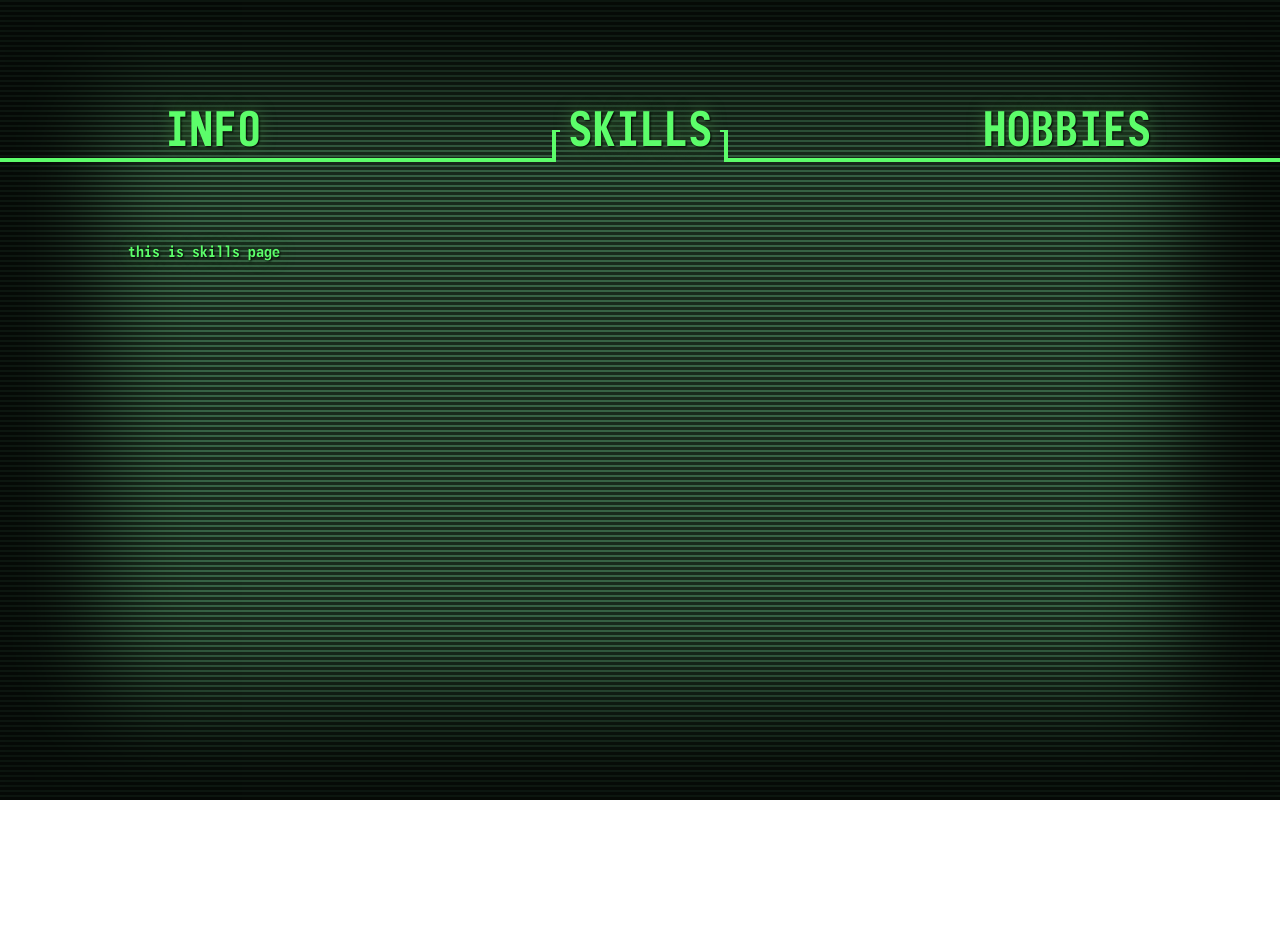
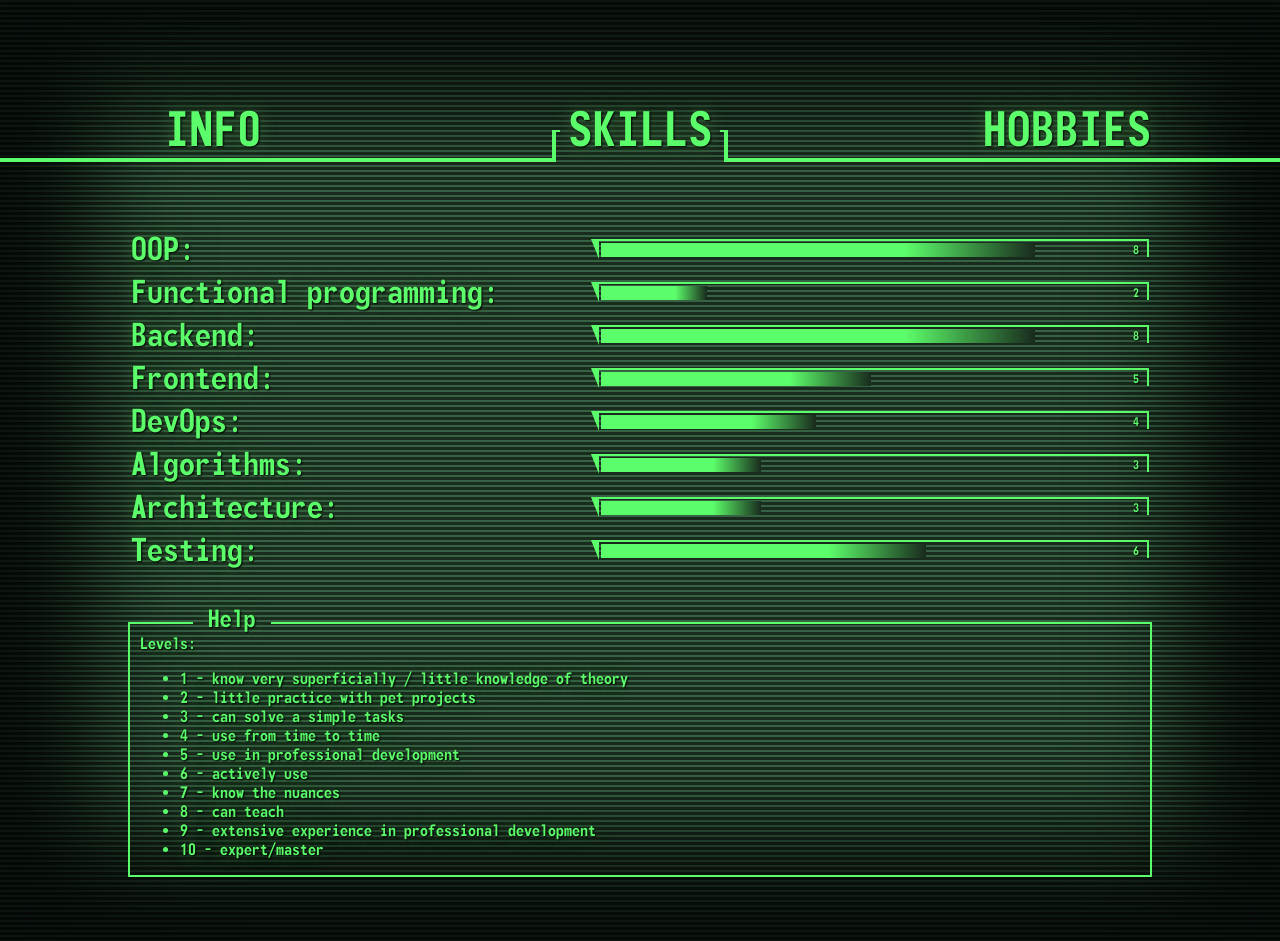
Before and after one commit to kolobok-kelbek/me, a React (Create React App) app: page /skills in a window 1280 px wide. Before the commit the page ends 800 px from the top, so only its background shows below. Built offline with nearby package versions, Linux system fonts and the light colour scheme.

Commit message:
Add content for skills page

```diff
--- a/src/components/Menu/Menu.css
+++ b/src/components/Menu/Menu.css
@@ -1,6 +1,5 @@
 .Menu {
     display: flex;
-    width: 100vw;
     list-style: none;
     margin: 0;
     padding: 100px 0 0 0;
--- /dev/null
+++ b/src/components/Note/Note.css
@@ -0,0 +1,42 @@
+.Note {
+    margin-top: 1.15rem;
+    box-sizing: border-box;
+    border-bottom: 2px solid #5cfd6a;
+    border-left: 2px solid #5cfd6a;
+    border-right: 2px solid #5cfd6a;
+}
+
+.note-title-wrapper {
+    height: 0.1rem;
+    position: relative;
+}
+
+.note-title {
+    font-size: 1.5rem;
+    position: absolute;
+    top: -1.15rem;
+    display: flex;
+    width: 100%;
+}
+
+.note-title-text {
+    padding: 0 15px;
+}
+
+.note-title div {
+    border-bottom: 2px solid #5cfd6a;
+    height: 1.15rem;
+}
+
+.note-title .note-title-after {
+    flex: 1;
+}
+
+.note-title .note-title-before {
+    flex: 14;
+}
+
+.note-content {
+    font-size: 1rem;
+    margin: 10px;
+}
--- /dev/null
+++ b/src/components/Note/Note.js
@@ -0,0 +1,21 @@
+import React from 'react';
+import './Note.css';
+
+function Note(props) {
+  return (
+    <div className="Note">
+        <div className="note-title-wrapper">
+            <div className="note-title">
+                <div className="note-title-after"></div>
+                <span className="note-title-text">{props.title}</span>
+                <div className="note-title-before"></div>
+            </div>
+        </div>
+        <p className="note-content">
+            {props.children}
+        </p>
+    </div>
+  );
+}
+
+export default Note;
--- /dev/null
+++ b/src/components/SkillLevel/SkillLevel.css
@@ -0,0 +1,33 @@
+.box {
+    width: 100%;
+    display: flex;
+    position: relative;
+}
+
+.level {
+    width: 100%;
+    height: 1rem;
+    border-top: 2px solid #5cfd6a;
+    border-right: 2px solid #5cfd6a;
+}
+
+.level-right-border {
+    width: 0;
+    height: 0;
+    border-top: calc(1rem + 4px) solid #5cfd6a;
+    border-left: 0.5rem solid transparent;
+}
+
+.value {
+    width: calc(100% - 4px);
+    background: linear-gradient(90deg, #5cfd6a 0%, #5cfd6a 70%, #192b1d 100%);;
+    margin: 2px;
+    height: calc(100% - 2px);
+}
+
+.points {
+    position: absolute;
+    top: 3px;
+    right: 10px;
+    font-size: calc(1rem - 4px);
+}
--- /dev/null
+++ b/src/components/SkillLevel/SkillLevel.js
@@ -0,0 +1,24 @@
+import React from 'react';
+import './SkillLevel.css';
+
+function SkillLevel(props) {
+
+    const points = props.points <= 10
+        ? (props.points < 0 ? 0 : props.points)
+        : 10;
+    const level = points * 10;
+
+    return (
+        <div className="box">
+            <div className="level-right-border"></div>
+            <div className="level">
+                <div className="value" style={{width: `calc(${level}% - 4px)`}}></div>
+            </div>
+            <div className="points">
+                {points}
+            </div>
+        </div>
+    );
+}
+
+export default SkillLevel;
--- a/src/pages/Skills/Skills.css
+++ b/src/pages/Skills/Skills.css
@@ -0,0 +1,12 @@
+.SkillsPage {
+    font-size: 2rem;
+}
+
+.SkillsPage table {
+    width: 100%;
+    margin: 0px;
+}
+
+.skill-page-note {
+    margin-top: 50px;
+}
--- a/src/pages/Skills/Skills.js
+++ b/src/pages/Skills/Skills.js
@@ -1,11 +1,60 @@
 import React from 'react';
 import './Skills.css';
+import SkillLevel from '../../components/SkillLevel/SkillLevel';
+import Note from '../../components/Note/Note';
+
+function Row(props) {
+    return (
+        <tr>
+            <td>{props.name}:</td>
+            <td><SkillLevel points={props.value}/></td>
+        </tr>
+    );
+}
 
 function Skills() {
-  return (
-    <p> this is skills page
-    </p>
-  );
+    const info = {
+        "OOP": 8,
+        "Functional programming": 2,
+        "Backend": 8,
+        "Frontend": 5,
+        "DevOps": 4,
+        "Algorithms": 3,
+        "Architecture": 3,
+        "Testing": 6,
+    };
+
+    const rows = [];
+    for (let [name, value] of Object.entries(info)) {
+        rows.push(<Row name={name} value={value}/>);
+    }
+
+    return (
+        <div className="SkillsPage">
+            <table>
+                <tbody>
+                    {rows}
+                </tbody>
+            </table>
+            <div className="skill-page-note">
+                <Note title="Help">
+                    Levels:
+                    <ul>
+                        <li>1 - know very superficially / little knowledge of theory</li>
+                        <li>2 - little practice with pet projects</li>
+                        <li>3 - can solve a simple tasks</li>
+                        <li>4 - use from time to time</li>
+                        <li>5 - use in professional development</li>
+                        <li>6 - actively use</li>
+                        <li>7 - know the nuances</li>
+                        <li>8 - can teach</li>
+                        <li>9 - extensive experience in professional development</li>
+                        <li>10 - expert/master</li>
+                    </ul>
+                </Note>
+            </div>
+        </div>
+    );
 }
 
 export default Skills;
```
